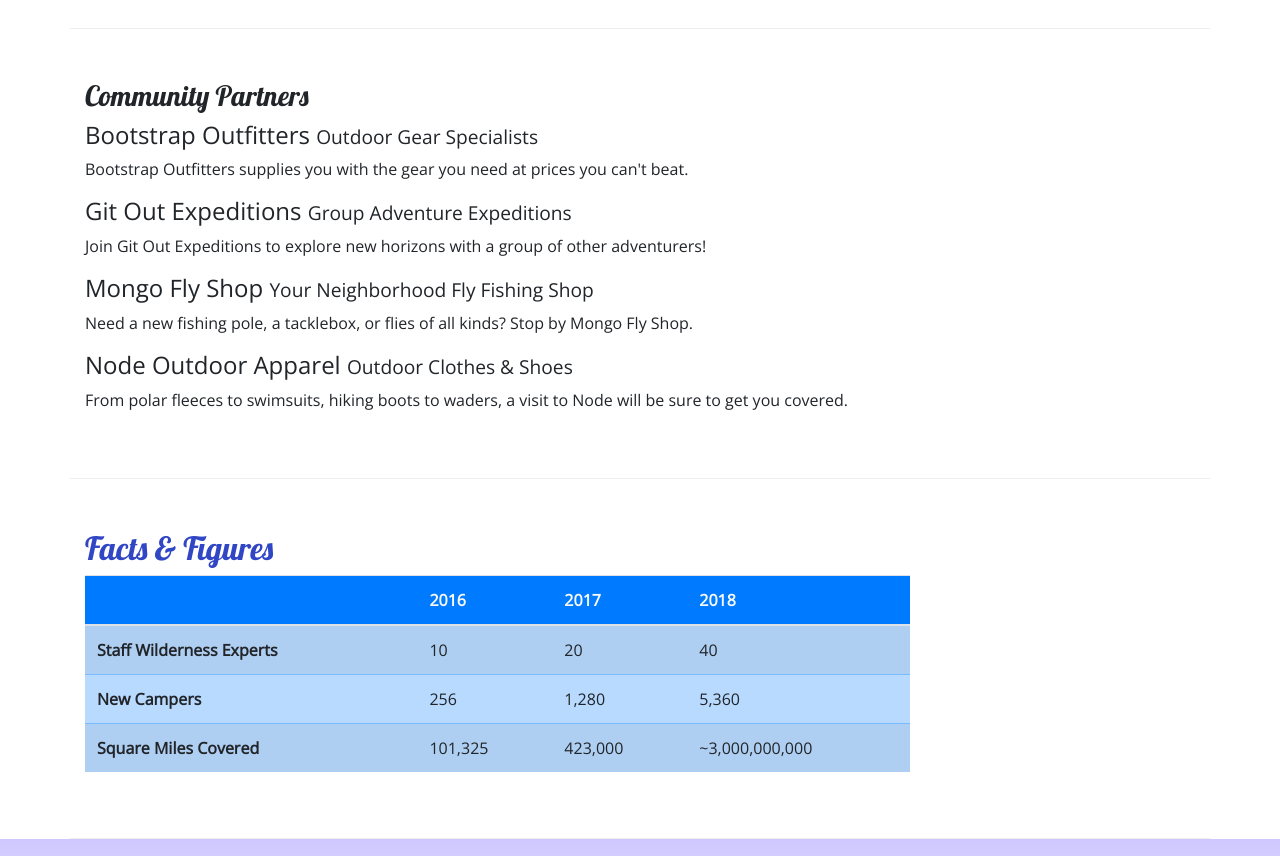
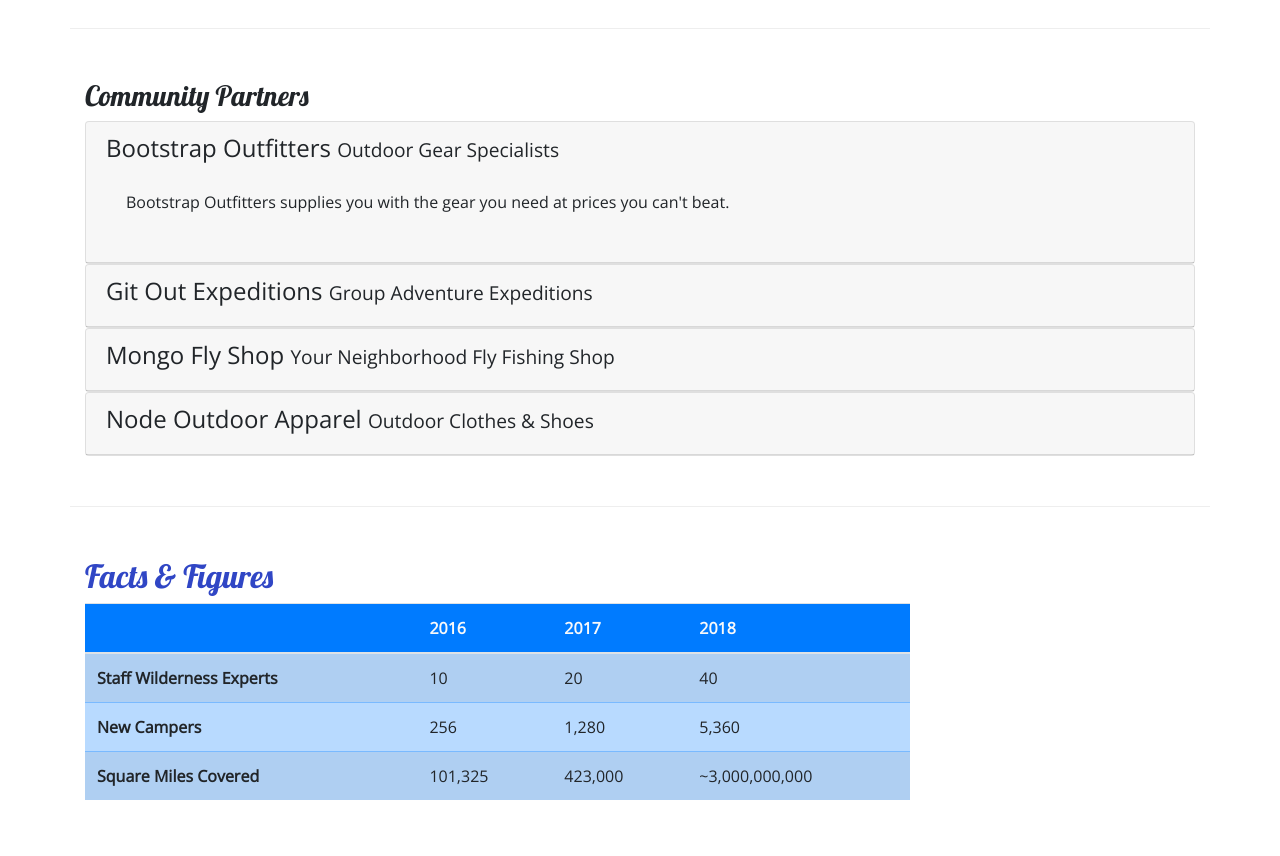
Before and after one commit to Rbychowski/siteExample, a website: page aboutus.html in a window 1280 px wide. Shown: the part 800-1656 px from the top of the page. Drawn offline with nearby package versions, Linux system fonts and the light colour scheme.

Commit message:
after tooltips and accordion

```diff
--- a/aboutus.html
+++ b/aboutus.html
@@ -106,14 +106,64 @@
         <div class="row row-content">
             <div class="col">
                 <h3>Community Partners</h3>
-                <h4>Bootstrap Outfitters <small>Outdoor Gear Specialists</small></h4>
-                <p class="d-none d-sm-block">Bootstrap Outfitters supplies you with the gear you need at prices you can't beat.</p>
-                <h4>Git Out Expeditions <small>Group Adventure Expeditions</small></h4>
-                <p class="d-none d-sm-block">Join Git Out Expeditions to explore new horizons with a group of other adventurers!</p>
-                <h4>Mongo Fly Shop <small>Your Neighborhood Fly Fishing Shop</small></h4>
-                <p class="d-none d-sm-block">Need a new fishing pole, a tacklebox, or flies of all kinds? Stop by Mongo Fly Shop.</p>
-                <h4>Node Outdoor Apparel <small>Outdoor Clothes & Shoes</small></h4>
-                <p class="d-none d-sm-block">From polar fleeces to swimsuits, hiking boots to waders, a visit to Node will be sure to get you covered.</p>
+                <div id="accordion">
+                    <div class="card">
+                        <div role="tab" class="card-header">
+                            <h4>
+                                <a data-toggle="collapse" data-target="#bootstrap">Bootstrap Outfitters <small>Outdoor Gear Specialists</small>
+                                </a>
+                            </h4>
+                            <div class="collapse show" id="bootstrap" data-parent="#accordion">
+                                <div class="card-body">
+                                    <p class="d-none d-sm-block">Bootstrap Outfitters supplies you with the gear you need at prices you can't beat.
+                                    </p>
+                                </div>
+                            </div>
+                        </div>
+                    </div>
+                    <div class="card">
+                        <div role="tab" class="card-header">
+                            <h4>
+                                <a class="collapsed" data-toggle="collapse" data-target="#git">Git Out Expeditions <small>Group Adventure Expeditions</small>
+                                </a>
+                            </h4>
+                            <div class="collapse" id="git" data-parent="#accordion">
+                                <div class="card-body">
+                                    <p class="d-none d-sm-block">Join Git Out Expeditions to explore new horizons with a group of other adventurers!
+                                    </p>
+                                </div>
+                            </div>
+                        </div>
+                    </div>
+                    <div class="card">
+                        <div role="tab" class="card-header">
+                            <h4>
+                                <a class="collapsed" data-toggle="collapse" data-target="#mongo">Mongo Fly Shop <small>Your Neighborhood Fly Fishing Shop</small>
+                                </a>
+                            </h4>
+                            <div class="collapse" id="mongo" data-parent="#accordion">
+                                <div class="card-body">
+                                    <p class="d-none d-sm-block">Need a new fishing pole, a tacklebox, or flies of all kinds? Stop by Mongo Fly Shop.
+                                    </p>
+                                </div>
+                            </div>
+                        </div>
+                    </div>
+                    <div class="card">
+                        <div role="tab" class="card-header">
+                            <h4>
+                                <a class="collapsed" data-toggle="collapse" data-target="#node">Node Outdoor Apparel <small>Outdoor Clothes & Shoes</small>
+                                </a>
+                            </h4>
+                            <div class="collapse" id="node" data-parent="#accordion">
+                                <div class="card-body">
+                                    <p class="d-none d-sm-block">From polar fleeces to swimsuits, hiking boots to waders, a visit to Node will be sure to get you covered.
+                                    </p>
+                                </div>
+                            </div>
+                        </div>
+                    </div>
+                </div>
             </div>
         </div>
 
--- a/css/styles.css
+++ b/css/styles.css
@@ -37,3 +37,9 @@
 .navbar {
     background-color: #901CAD;
 }
+
+.tab-content {
+    border: 1px solid #DDD;
+    border-top: none;
+    padding: 10px;
+}
```
Also changed, not shown: index.html (+8 -2 lines).
